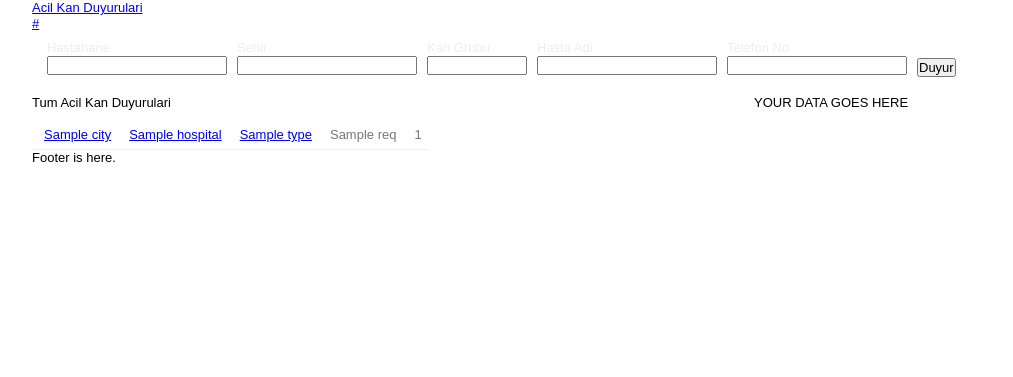
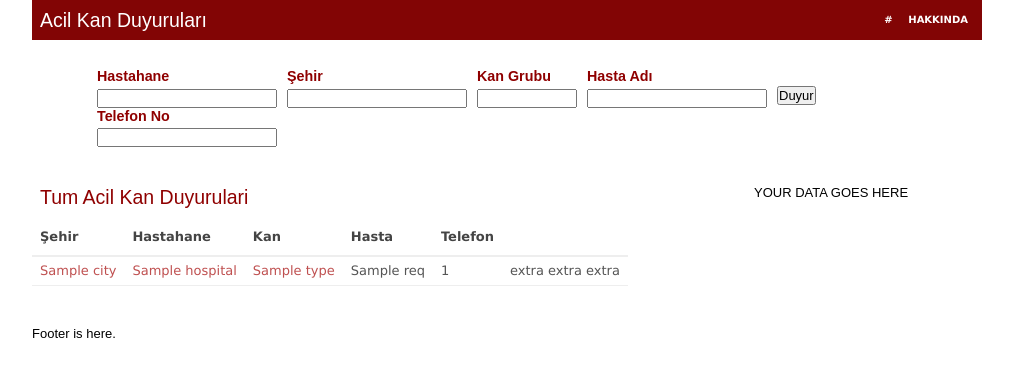
Before and after one commit to turker/acilkan, a Python web app: template templates/index.html in a window 1280 px wide. Shown: the top 377 px of the page, without its empty margins (133-1146 px from the left). Run offline with Jinja, Linux system fonts and the light colour scheme; the template is opened without the code that fills it: most values are stand-ins (such as "Sample title", 1, 10 or a date in 2020).

Commit message:
design changes

```diff
--- a/index.yaml
+++ b/index.yaml
@@ -10,7 +10,7 @@ indexes:
 # automatically uploaded to the admin console when you next deploy
 # your application using appcfg.py.
 
-# Used 157 times in query history.
+# Used 257 times in query history.
 - kind: BloodRequest
   properties:
   - name: created
--- a/main.py
+++ b/main.py
@@ -186,6 +186,7 @@ class MainHandler(webapp.RequestHandler):
             url = users.create_login_url(self.request.uri)
             url_linktext = 'Giris Yap'
 
+
         reqs = util.get_requests()
         curr_url = self.request.url
         template_values = {
--- a/static/stylesheets/screen.css
+++ b/static/stylesheets/screen.css
@@ -1,4 +1,3 @@
--------------------------------------------------------------- */
 
 @import "reset-fonts-grids.css";
 
@@ -6,7 +5,31 @@
 /* Header
 -------------------------------------------------------------- */
 
-#header { margin-top: 20px; }
+#header { background: #820505 no-repeat; padding: 8px;}
+#header h1 a {color: #fff; font-size: 1.5em; text-decoration: none;}
+
+ul#menu {
+	margin:0 10em 0 0;
+       	padding:3px;
+	position:absolute;
+	right:0px;
+}
+ul#menu li {
+	display:inline;
+	margin-left:12px;
+}
+ul#menu li a {
+	text-decoration:none;
+	color:#fff;
+	font-family:Verdana, Arial, Helvetica, sans-serif;
+	font-size:10px;
+	font-weight:bold;
+	text-transform:uppercase;
+}
+ul#menu li a.active, ul#menu li a:hover {
+	color:#211e1e;
+}
+
 
 /* Page */
 
@@ -19,6 +42,10 @@
 
 /* Form
 --------------------------------------------------------------*/
+#duyuruform {
+   padding: 20px 50px;
+}
+
 fieldset#field_duyuru {border: none;padding:8px 25px 18px 15px;}
 
 form#duyuru {
@@ -46,8 +73,10 @@ input[type="submit"]  {
 
 label.overlabel {
   display: block;
-  color:#EEE;
-  font-size: 1em;
+  color:#8F0000;
+  font-size: 1.1em;
+  font-weight: bold;
+  padding-bottom: 3px;
 }
 
 input:focus {
@@ -56,15 +85,51 @@ input:focus {
 
 /* Posts
 ----------------------------------------------------------*/
-td {
-	border-bottom: 1px solid #eee;
-	background: #fff;
-	padding: 16px 6px 6px 12px;
-	color: #777;
-	margin-top: 10px;
+.posts h2 {
+    padding: 0px 0px 10px 8px;
+    color: #8F0000;
+    font-size: 1.5em;
 }
 
 
 
-/* Sidebar
+/* Table
 ----------------------------------------------------------*/
+
+#results
+{
+	font-family: "Lucida Sans Unicode", "Lucida Grande", Sans-Serif;
+/*	font-size: 12px;*/
+	background: #fff;
+/*	margin: 45px;*/
+/*	width: 480px;*/
+	border-collapse: collapse;
+	text-align: left;
+	margin: 0px 0px 40px 0;
+}
+#results th
+{
+	font-size: 1em;
+	font-weight: bold;
+	color: #444;
+	padding: 10px 8px;
+	/*border-bottom: 2px solid #EBDDD2;*/
+	border-bottom: 2px solid #EEE;
+}
+#results td
+{
+	border-bottom: 1px solid #EEE;
+	font-size: 1em;
+	color: #555;
+	padding: 6px 8px;
+}
+
+#results td a {
+    color: #BF5050;
+    text-decoration: none;
+}
+
+#results tbody tr:hover td
+{
+	background-color: #EBDDD2;
+}
--- a/templates/index.html
+++ b/templates/index.html
@@ -2,10 +2,18 @@
 
 <body>
 <div id="doc2" class="yui-t7">
-   <div id="hd"><h1><a href=".">Acil Kan Duyurulari</a></h1></div>
+	<div id="hd">
+		<div id="header">
+			<ul id="menu">
+				<li><a href="{{url}}">{{url_linktext}}</a></li>
+				<li><a href="/hakkinda">Hakkında</a></li>
+				<li><a href="/blog">Blog</a></li>
+			</ul>
+			<h1><a href=".">Acil Kan Duyuruları</a></h1>
+		</div>
+	</div>
     <div id="bd">
 	    <div class="yui-g">
-	        <a href="{{ url }}">{{ url_linktext }}</a>
 
             <div id="duyuruform">
                  <form id="duyuru" action="/duyuru" method="post">
@@ -15,7 +23,7 @@
                         <input id="hospital_name" title="Hastahane Ismi" tabIndex="1" type="text" name="hospital_name" />
                       </div>
                        <div id="hospital_city">
-                          <label for="hospital_city" class="overlabel">Sehir</label>
+                          <label for="hospital_city" class="overlabel">Şehir</label>
                           <input type="text" title="Sehir" id="hospital_city" name="hospital_city" tabIndex="2" />
                        </div>
                        <div id="blood_type">
@@ -23,7 +31,7 @@
                           <input type="text" title="Kan Grubu" id="kan_grubu" name="blood_type" size="10" maxlength="3" tabIndex="3" />
                        </div>
                        <div id="patient_name">
-                          <label for="patient_name" class="overlabel">Hasta Adi</label>
+                          <label for="patient_name" class="overlabel">Hasta Adı</label>
                           <input type="text" title="Hasta Ismi" id="hasta_ismi" name="patient_name" tabIndex="4" />
                        </div>
                        <div id="phone_number">
@@ -41,10 +49,21 @@
         <div class="yui-ge">
             <div class="yui-u first">
                 <div class="posts">
+		    <!-- NO FILTER-->
                      {% if not filter_byhospital %}
                         {% if not filter_byblood %}
                             <h2>Tum Acil Kan Duyurulari</h2>
                         <table id="results" class="main" cellspacing="0">
+	  		      <thead>
+				    <tr>
+					    <th scope="col" abbr="Sehir">Şehir</th>
+					    <th scope="col" abbr="Hastahane">Hastahane</th>
+					    <th scope="col" abbr="Kan Grubu">Kan</th>
+					    <th scope="col" abbr="Hasta">Hasta</th>
+					    <th scope="col" abbr="Telefon">Telefon</th>
+					    <th scope="col"></th>
+				    </tr>
+	                      </thead>
                               <tbody>
 
                             {% for req in reqs %}
@@ -52,7 +71,8 @@
                               <td class="city"><a href="?city={{ req.hospital.city|escape }}">{{ req.hospital.city|escape }}</a></td>
                               <td class="hospital"><a href="?hospital={{ req.hospital.name|escape }}">{{ req.hospital.name|escape}}</a></td>
                               <td class="type"><a href="?bloodtype={{ req.blood.type|escape}}">{{ req.blood.type|escape }}</a></td>
-                              <td class="patient">{{ req.patient_name|escape }}</td> <td class="contact">{{ req.phone_number|escape}}</td>
+			      <td class="patient">{{ req.patient_name|escape }}</td> <td class="contact">{{ req.phone_number|escape}}</td>
+			      <td class="extra">extra extra extra</td>
 
                               </tr>
                             {% endfor %}
@@ -62,36 +82,69 @@
                         {% endif %}
                      {% endif %}
 
-                     {% if filter_byhospital %}
-                        {% if not hospital_city %}
-                            {% if hospital_name %}
+		     <!-- ONLY HOSPITAL FILTER -->
+		     {% if filter_byhospital %}
+			{% if not filter_byblood %}
+                            {% if not hospital_city %}
+				    {% if hospital_name %}
+
                               <h2>Acil Kan Duyurulari ( {{ hospital_name }} Hastahanesi )</h2>
                         <table id="results" class="main" cellspacing="0">
+	  		      <thead>
+				    <tr>
+					    <th scope="col" abbr="Sehir">Şehir</th>
+					    <th scope="col" abbr="Hastahane">Hastahane</th>
+					    <th scope="col" abbr="Kan Grubu">Kan</th>
+					    <th scope="col" abbr="Hasta">Hasta</th>
+					    <th scope="col" abbr="Telefon">Telefon</th>
+					    <th scope="col"></th>
+				    </tr>
+	                      </thead>
                               <tbody>
 
                               {% for hosp in hospitals %}
                                   {% for r in hosp.requests %}
                                   <tr id="request">
-                                      <td class="city"><a href="{{curr_url}}&city={{ r.hospital.city|escape }}">{{ r.hospital.city|escape }}</a></td> <td class="name">{{r.hospital.name|escape}}</td>  <td class="type">{{ r.blood.type|escape }}</td> <td class="patient">{{ r.patient_name|escape }}</td>   <td class="contact">{{ r.phone_number|escape}}</td>
+					<td class="city"><a href="{{curr_url}}&city={{ r.hospital.city|escape }}">{{ r.hospital.city|escape }}</a></td>
+					<td class="name">{{r.hospital.name|escape}}</td>
+					<td class="type"><a href="{{curr_url}}&bloodtype={{ r.blood.type|escape }}">{{ r.blood.type|escape }}</a></td>
+					<td class="patient">{{ r.patient_name|escape }}</td>
+					<td class="contact">{{ r.phone_number|escape}}</td>
+					<td class="extra">extra extra extra</td>
                                   </tr>
                                   {% endfor %}
                               {% endfor %}
                             </tbody>
                          </table>
 
-                            {% endif %}
+			 {% endif %}
                         {% endif %}
 
                         {% if hospital_city %}
                             {% if hospital_name %}
                                 <h2>Acil Kan Duyurulari ( {{ hospital_city }} {{ hospital_name }} Hastahanesi )</h2>
                         <table id="results" class="main" cellspacing="0">
+	  		      <thead>
+				    <tr>
+					<th scope="col" abbr="Sehir">Şehir</th>
+					<th scope="col" abbr="Hastahane">Hastahane</th>
+					<th scope="col" abbr="Kan Grubu">Kan</th>
+					<th scope="col" abbr="Hasta">Hasta</th>
+					<th scope="col" abbr="Telefon">Telefon</th>
+					<th scope="col"></th>
+				    </tr>
+	                      </thead>
                               <tbody>
 
                                 {% for hosp in hospitals %}
                                     {% for r in hosp.requests %}
                                     <tr id="request">
-                                        <td class="city">{{ r.hospital.city|escape }}</td> <td class="name">{{ r.hospital.name|escape }}</td> <td class="type"><a href="{{curr_url}}&bloodtype={{ r.blood.type|escape }}">{{ r.blood.type|escape }}</a></td> <td class="patient">{{ r.patient_name|escape }}</td>   <td class="contact">{{ r.phone_number|escape}}</td>
+					<td class="city">{{ r.hospital.city|escape }}</td>
+					<td class="name">{{ r.hospital.name|escape }}</td>
+					<td class="type"><a href="{{curr_url}}&bloodtype={{ r.blood.type|escape }}">{{ r.blood.type|escape }}</a></td>
+					<td class="patient">{{ r.patient_name|escape }}</td>
+					<td class="contact">{{ r.phone_number|escape}}</td>
+					<td class="extra">extra extra extra</td>
                                     </tr>
                                     {% endfor %}
                                 {% endfor %}
@@ -104,29 +157,111 @@
                             {% if hospital_city %}
                                 <h2>Acil Kan Duyurulari ( {{ hospital_city }} )</h2>
                                 <table id="results" class="main" cellspacing="0">
+	  		      <thead>
+				    <tr>
+					<th scope="col" abbr="Sehir">Şehir</th>
+					<th scope="col" abbr="Hastahane">Hastahane</th>
+					<th scope="col" abbr="Kan Grubu">Kan</th>
+					<th scope="col" abbr="Hasta">Hasta</th>
+					<th scope="col" abbr="Telefon">Telefon</th>
+					<th scope="col"></th>
+				    </tr>
+	                      </thead>
                                   <tbody>
                                         {% for hosp in hospitals %}
                                           {% for r in hosp.requests %}
                                             <tr id="request">
-                                              <td class="city">{{ r.hospital.city|escape }}</td> <td class="name"><a href="{{curr_url}}&hospital={{ r.hospital.name|escape }}">{{r.hospital.name|escape}}</a></td> <td class="type"><a href="{{curr_url}}&bloodtype={{ r.blood.type|escape }}">{{ r.blood.type|escape }}</a></td> <td class="patient">{{ r.patient_name|escape }}</td>   <td class="contact">{{ r.phone_number|escape}}</td>
+						 <td class="city">{{ r.hospital.city|escape }}</td>
+						 <td class="name"><a href="{{curr_url}}&hospital={{ r.hospital.name|escape }}">{{r.hospital.name|escape}}</a></td>
+						 <td class="type"><a href="{{curr_url}}&bloodtype={{ r.blood.type|escape }}">{{ r.blood.type|escape }}</a></td>
+						 <td class="patient">{{ r.patient_name|escape }}</td>
+						 <td class="contact">{{ r.phone_number|escape}}</td>
+						 <td class="extra">extra extra extra</td>
                                             </tr>
                                           {% endfor %}
                                          {% endfor %}
                                   </tbody>
                                  </table>
-
+                            {% endif %}
                             {% endif %}
                         {% endif %}
-                     {% endif %}
+			{% endif %}
+
+
+		    <!--ONLY BLOOD FILTER-->
 
                      {% if filter_byblood %}
+                              <h2>Acil Kan Duyurulari ( {{ blood_type }} Kan Grubu )</h2>
+			      <table id="results" class="main">
+		  		      <thead>
+					    <tr>
+						<th scope="col" abbr="Sehir">Şehir</th>
+						<th scope="col" abbr="Hastahane">Hastahane</th>
+						<th scope="col" abbr="Kan Grubu">Kan</th>
+						<th scope="col" abbr="Hasta">Hasta</th>
+						<th scope="col" abbr="Telefon">Telefon</th>
+						<th scope="col"></th>
+					</tr>
+				</thead>
+				<tbody>
                          {% for blood in bloods %}
-                              <h2>Acil Kan Duyurulari ( {{ blood.type }} Kan Grubu )</h2>
-                            {% for r in blood.requests %}
-                            <pre><a href="{{curr_url}}&hospital={{ r.hospital.name|escape }}">{{ r.hospital.name|escape }}</a> <a href="{{curr_url}}&city={{ r.hospital.city|escape }}">{{ r.hospital.city|escape}}</a>  {{ r.blood.type|escape }} {{ r.patient_name|escape }}   {{ r.phone_number|escape}}</pre>
-                            {% endfor %}
-                        {% endfor %}
-                     {% endif %}
+					{% for r in blood.requests %}
+					    <tr id="request">
+						<td class="city"><a href="{{curr_url}}&city={{ r.hospital.city|escape }}">{{ r.hospital.city|escape }}</a></td>
+						<td class="hospital"><a href="{{curr_url}}&hospital={{ r.hospital.name|escape }}">{{ r.hospital.name|escape}}</a></td>
+						<td class="type">{{ r.blood.type|escape }}</td>
+						<td class="patient">{{ r.patient_name|escape }}</td>
+						<td class="contact">{{ r.phone_number|escape}}</td>
+						<td class="extra">extra extra extra</td>
+					    </tr>
+					{% endfor %}
+				</tbody>
+				</table>
+			    {% endfor %}
+		    {% endif %}
+
+			    <!--HOSPITAL AND BLOOD FILTER-->
+		    {% if filter_byhospital %}
+				{% if filter_byblood %}
+				    {% if not hospital_city %}
+					    {% if hospital_name %}
+
+					    <h2>Acil Kan Duyurulari ( {{ hospital_name }} Hastahanesi {{blood_type}} Kan Grubu )</h2>
+				<table id="results" class="main" cellspacing="0">
+				      <thead>
+					    <tr>
+						    <th scope="col" abbr="Sehir">Şehir</th>
+						    <th scope="col" abbr="Hastahane">Hastahane</th>
+						    <th scope="col" abbr="Kan Grubu">Kan</th>
+						    <th scope="col" abbr="Hasta">Hasta</th>
+						    <th scope="col" abbr="Telefon">Telefon</th>
+						    <th scope="col"></th>
+					    </tr>
+				      </thead>
+				      <tbody>
+				    {% for blood in bloods %}
+					{% for r in blood.requests %}
+					  <tr id="request">
+						<td class="city"><a href="{{curr_url}}&city={{ r.hospital.city|escape }}">{{ r.hospital.city|escape }}</a></td>
+						<td class="name">{{r.hospital.name|escape}}</td>
+						<td class="type">{{ r.blood.type|escape }}</td>
+						<td class="patient">{{ r.patient_name|escape }}</td>
+						<td class="contact">{{ r.phone_number|escape}}</td>
+						<td class="extra">extra extra extra</td>
+					</tr>
+				       {% endfor %}
+				    {% endfor %}
+				    </tbody>
+				 </table>
+
+				 {% endif %}
+				{% endif %}
+
+
+				{% endif %}
+				{% endif %}
+
+
              </div><!--close posts-->
             </div><!--close yui-first-->
             <div class="yui-u">
```
Also changed, not shown: 1 other file.
